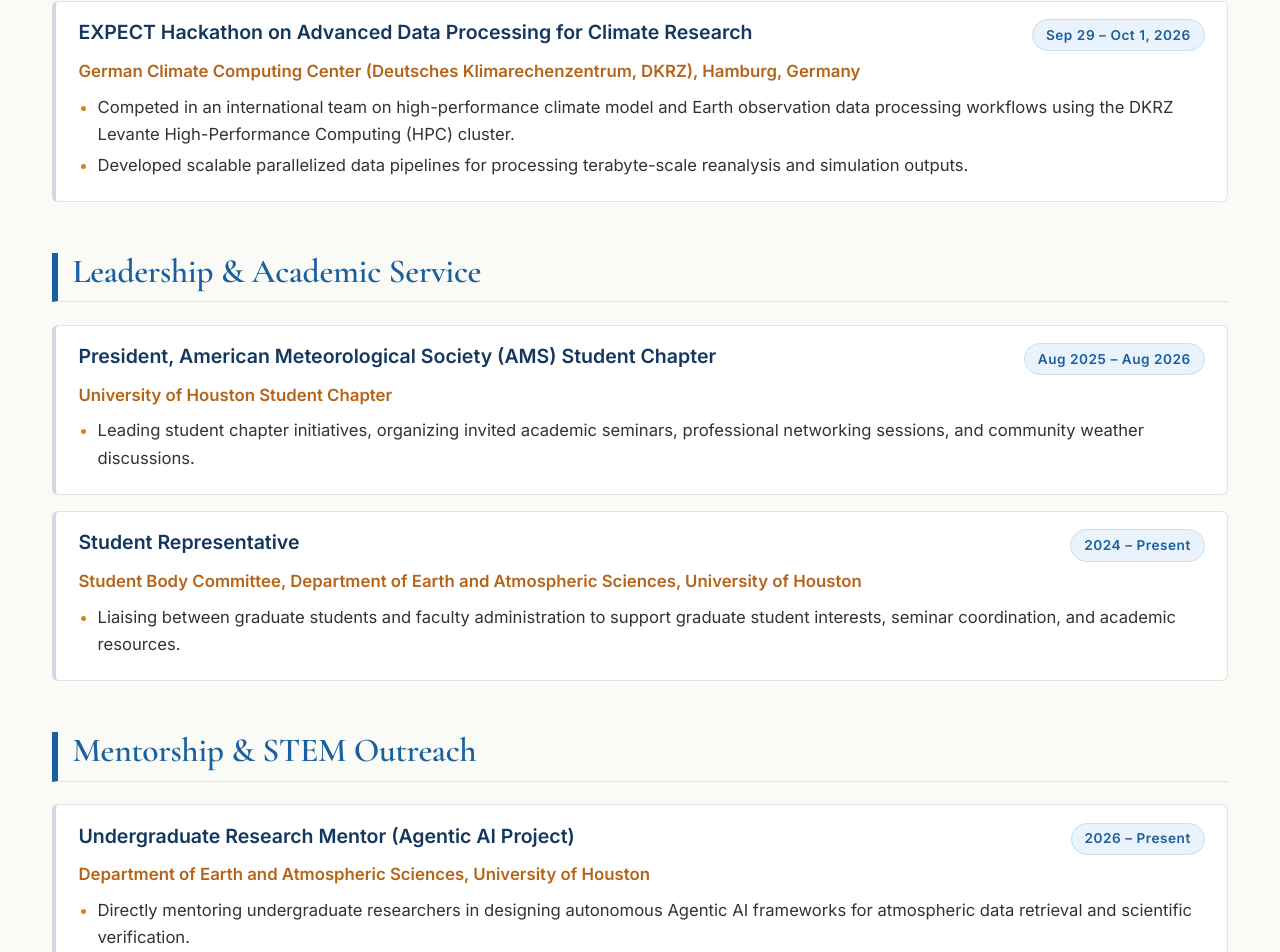
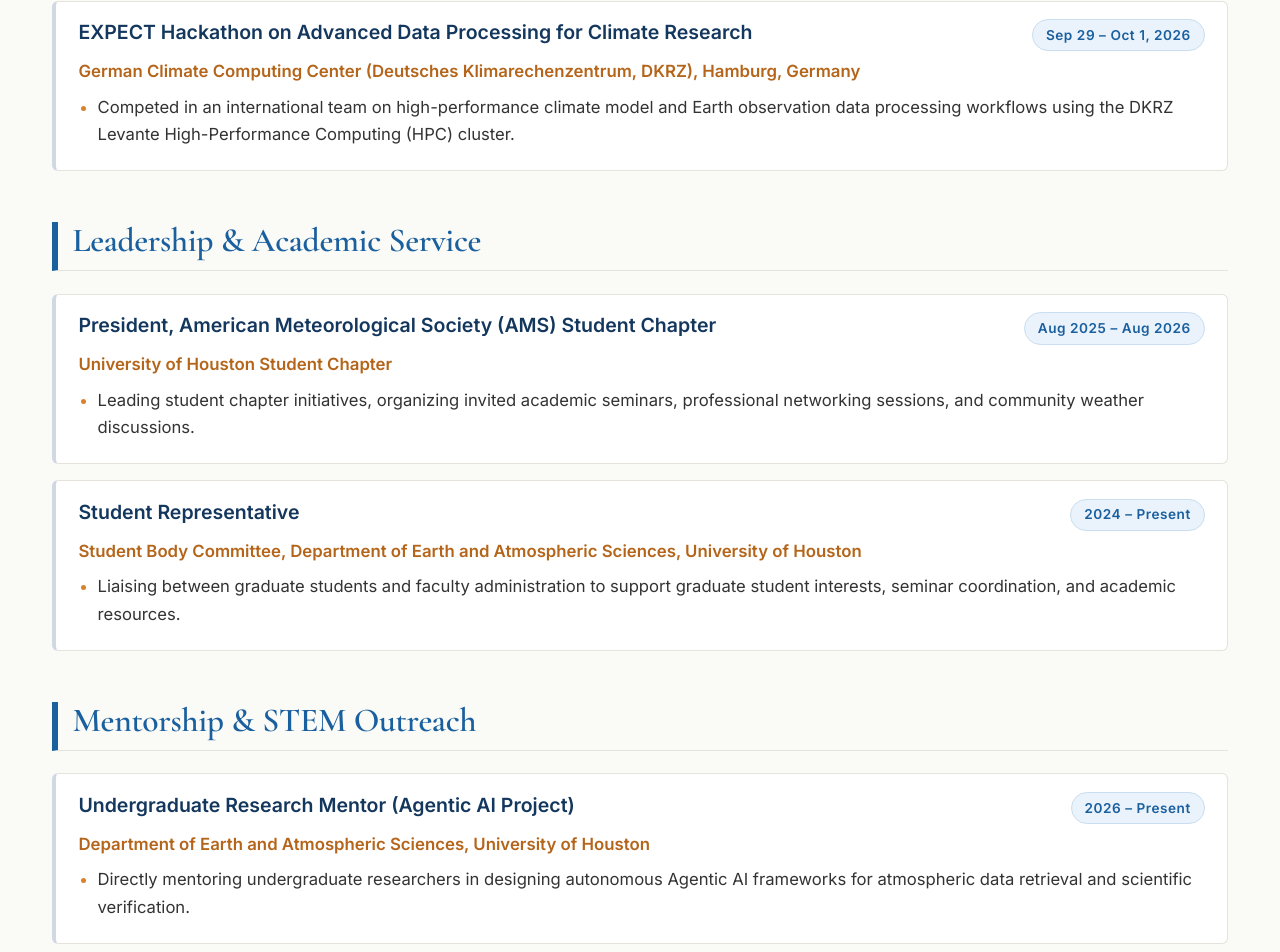
Before and after one commit to asheeshb12/asheeshb12.github.io, a plain HTML site: page presentations.html in a window 1280 px wide. Shown: the part 1548-2500 px from the top of the page. Drawn offline with nearby package versions, Linux system fonts and the light colour scheme.

Commit message:
Presentations: remove data-pipelines bullet from EXPECT Hackathon
Co-Authored-By: Claude Sonnet 5.5 <noreply@anthropic.com>

```diff
--- a/presentations.html
+++ b/presentations.html
@@ -106,7 +106,6 @@
                 <div class="cv-entry-org">German Climate Computing Center (Deutsches Klimarechenzentrum, DKRZ), Hamburg, Germany</div>
                 <ul>
                     <li>Competed in an international team on high-performance climate model and Earth observation data processing workflows using the DKRZ Levante High-Performance Computing (HPC) cluster.</li>
-                    <li>Developed scalable parallelized data pipelines for processing terabyte-scale reanalysis and simulation outputs.</li>
                 </ul>
             </div>
 
```
